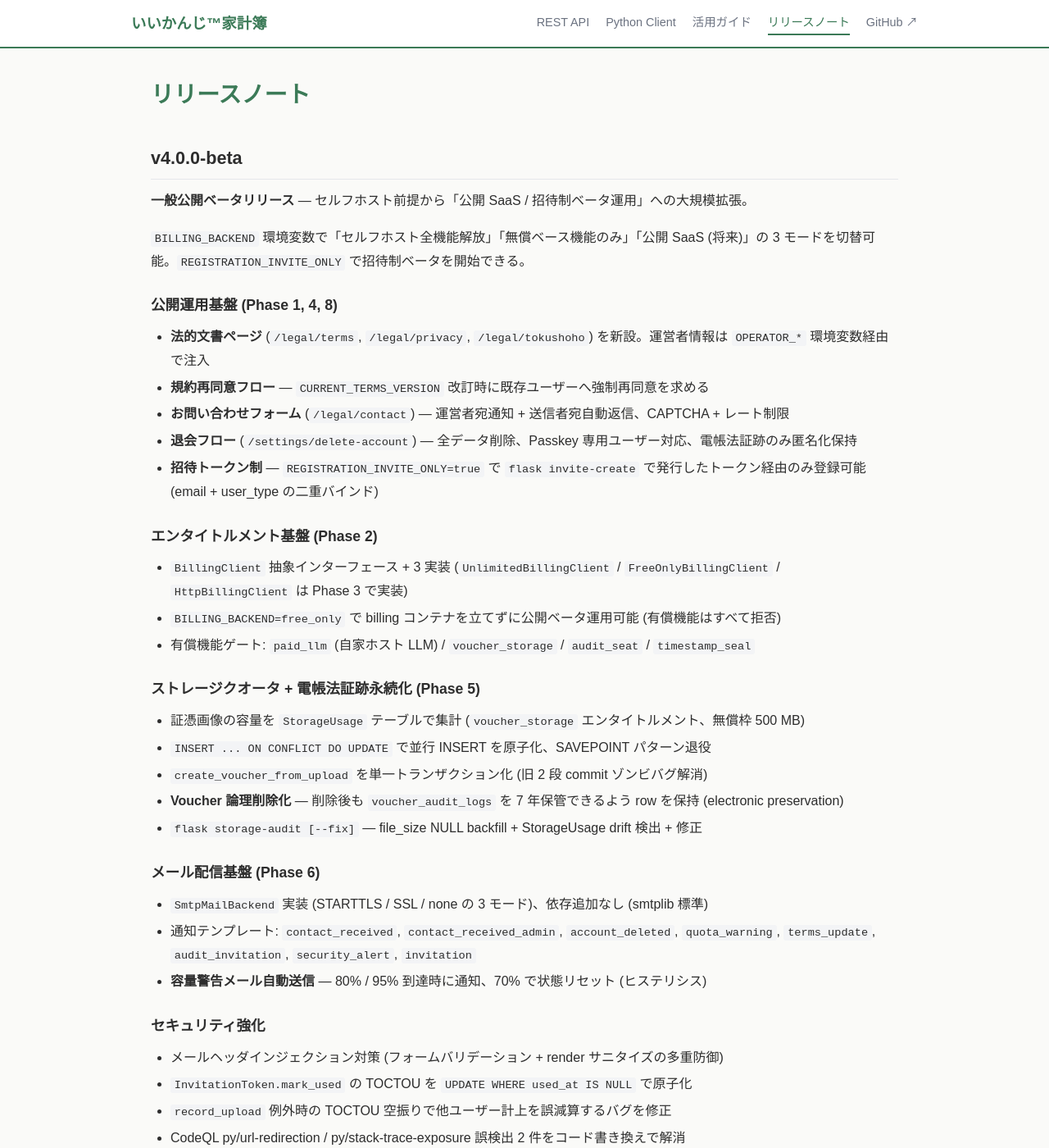
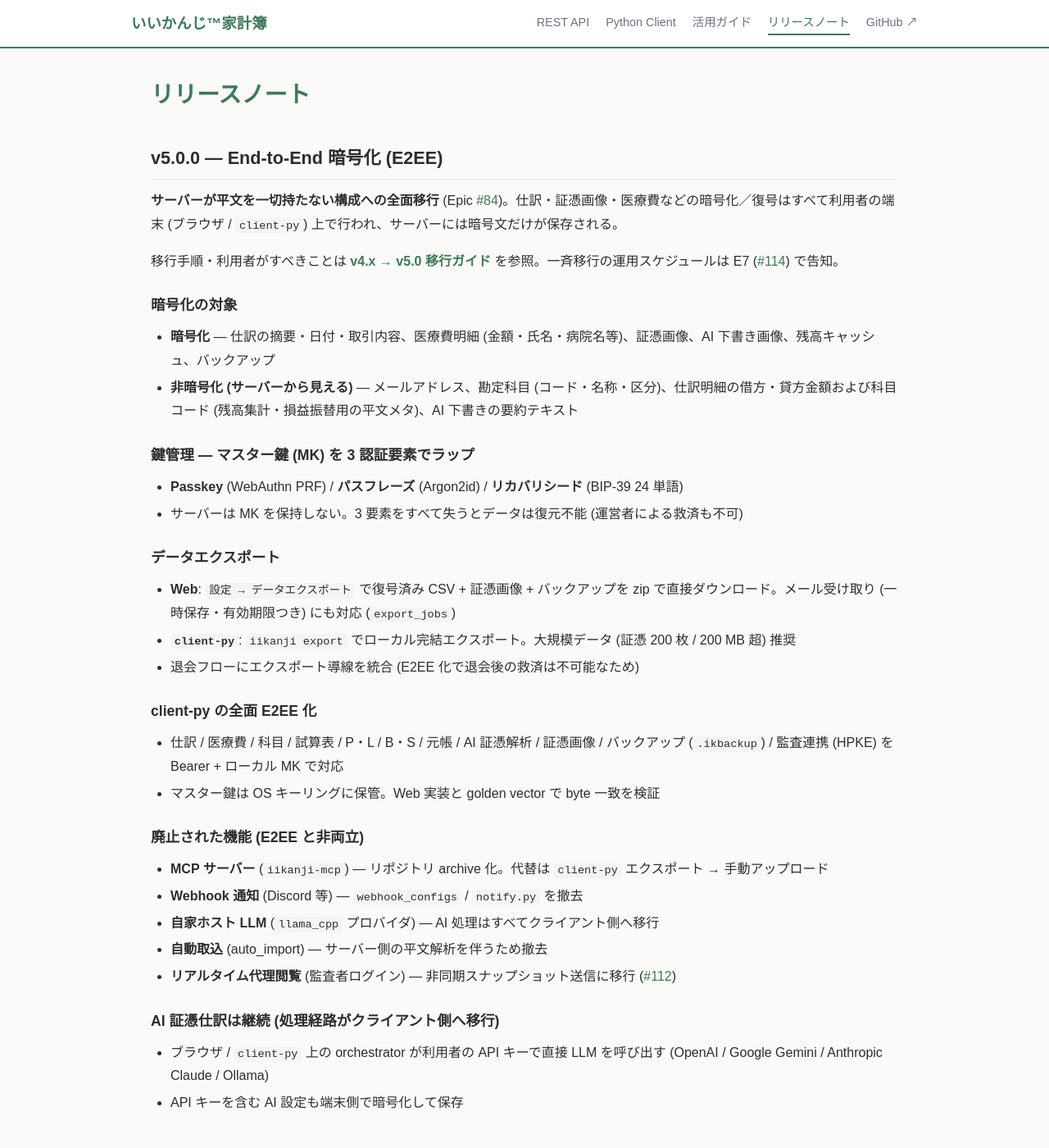
Before and after one commit to nananek/iikanji-kakeibo, a Jekyll site: the page built from docs/releases.md, in a window 1280 px wide and 1400 px high. Shown: the whole window at 82% size. Built offline with Jekyll 4.4.1, drawn with Linux system fonts in a browser that asks for light colours.

Commit message:
docs(e6): v4.x→v5.0 移行ガイド + v5.0 リリースノート整備 (#113) (#337)
* docs(e6): v4.x→v5.0 移行ガイド + v5.0 リリースノート整備 (#113)

E6 のクローズ。実装は全トラック完了済みのため、利用者向けドキュメントを整備:
- docs/v5-e2ee/migration.md 新設 — E2EE 化で何が変わるか・暗号化対象・鍵管理3要素・
  利用者がすべきこと・廃止機能(MCP/Webhook/llama_cpp/auto_import/代理閲覧)とその理由・
  AI証憑仕訳のクライアント側継続・FAQ
- docs/releases.md に v5.0.0 リリースノート追加
- docs/index.md ナビに移行ガイド/監査連携移行ガイド導線
- README に v5.0 E2EE お知らせ callout + Discord Webhook 廃止ドリフト修正

Co-Authored-By: Claude Opus 4.8 <noreply@anthropic.com>

* docs(e6): レビュー指摘反映 — 仕訳明細の金額/科目コードは平文メタである旨に修正 (#113)

claude-review (request-changes) の指摘を反映。migration 055 は journal_entry_lines
から description のみ DROP で、account_code/debit_amount/credit_amount は集計・損益振替
用の平文メタ列として残置 (api.py:850 / fiscal.py の SQL 集計が現に読む)。
「金額が暗号化される」という記述は誤りだったため修正:
- migration.md / releases.md の暗号化対象表: 仕訳明細の金額・科目コードを非暗号化側へ移動 + 脚注
- migration.md FAQ「データを見せて」の回答を金額平文の実態に合わせて調整
- README callout の「平文を一切持たなくなり」を実態に合わせて修正
- migration.md 冒頭に実装状況 (develop 完了 / 一斉移行は E7) を補記し時制の不一致を解消

医療費明細は金額・氏名含め 055 で全列 DROP 済 (暗号化) のため記述は正確。

Co-Authored-By: Claude Opus 4.8 <noreply@anthropic.com>

---------

Co-authored-by: Claude Opus 4.8 <noreply@anthropic.com>

```diff
--- a/docs/releases.md
+++ b/docs/releases.md
@@ -4,6 +4,46 @@ title: リリースノート
 ---
 
 # リリースノート
+
+## v5.0.0 — End-to-End 暗号化 (E2EE)
+
+**サーバーが平文を一切持たない構成への全面移行** (Epic [#84](https://github.com/nananek/iikanji-kakeibo/issues/84))。仕訳・証憑画像・医療費などの暗号化／復号はすべて利用者の端末 (ブラウザ / `client-py`) 上で行われ、サーバーには暗号文だけが保存される。
+
+移行手順・利用者がすべきことは **[v4.x → v5.0 移行ガイド]({{ '/v5-e2ee/migration.html' | relative_url }})** を参照。一斉移行の運用スケジュールは E7 ([#114](https://github.com/nananek/iikanji-kakeibo/issues/114)) で告知。
+
+### 暗号化の対象
+
+- **暗号化** — 仕訳の摘要・日付・取引内容、医療費明細 (金額・氏名・病院名等)、証憑画像、AI 下書き画像、残高キャッシュ、バックアップ
+- **非暗号化 (サーバーから見える)** — メールアドレス、勘定科目 (コード・名称・区分)、仕訳明細の借方・貸方金額および科目コード (残高集計・損益振替用の平文メタ)、AI 下書きの要約テキスト
+
+### 鍵管理 — マスター鍵 (MK) を 3 認証要素でラップ
+
+- **Passkey** (WebAuthn PRF) / **パスフレーズ** (Argon2id) / **リカバリシード** (BIP-39 24 単語)
+- サーバーは MK を保持しない。3 要素をすべて失うとデータは復元不能 (運営者による救済も不可)
+
+### データエクスポート
+
+- **Web**: `設定 → データエクスポート` で復号済み CSV + 証憑画像 + バックアップを zip で直接ダウンロード。メール受け取り (一時保存・有効期限つき) にも対応 (`export_jobs`)
+- **`client-py`**: `iikanji export` でローカル完結エクスポート。大規模データ (証憑 200 枚 / 200 MB 超) 推奨
+- 退会フローにエクスポート導線を統合 (E2EE 化で退会後の救済は不可能なため)
+
+### client-py の全面 E2EE 化
+
+- 仕訳 / 医療費 / 科目 / 試算表 / P・L / B・S / 元帳 / AI 証憑解析 / 証憑画像 / バックアップ (`.ikbackup`) / 監査連携 (HPKE) を Bearer + ローカル MK で対応
+- マスター鍵は OS キーリングに保管。Web 実装と golden vector で byte 一致を検証
+
+### 廃止された機能 (E2EE と非両立)
+
+- **MCP サーバー** (`iikanji-mcp`) — リポジトリ archive 化。代替は `client-py` エクスポート → 手動アップロード
+- **Webhook 通知** (Discord 等) — `webhook_configs` / `notify.py` を撤去
+- **自家ホスト LLM** (`llama_cpp` プロバイダ) — AI 処理はすべてクライアント側へ移行
+- **自動取込** (auto_import) — サーバー側の平文解析を伴うため撤去
+- **リアルタイム代理閲覧** (監査者ログイン) — 非同期スナップショット送信に移行 ([#112](https://github.com/nananek/iikanji-kakeibo/issues/112))
+
+### AI 証憑仕訳は継続 (処理経路がクライアント側へ移行)
+
+- ブラウザ / `client-py` 上の orchestrator が利用者の API キーで直接 LLM を呼び出す (OpenAI / Google Gemini / Anthropic Claude / Ollama)
+- API キーを含む AI 設定も端末側で暗号化して保存
 
 ## v4.0.0-beta
 
```
Also changed, not shown: docs/index.md (+2 -0 lines), docs/v5-e2ee/migration.md (added, +137 -0 lines), README.md.
